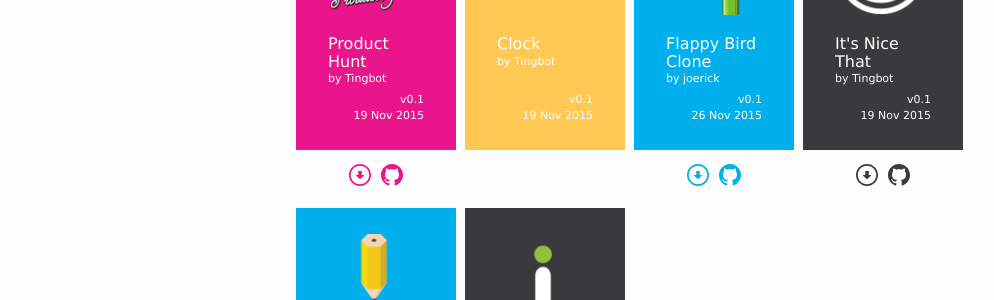
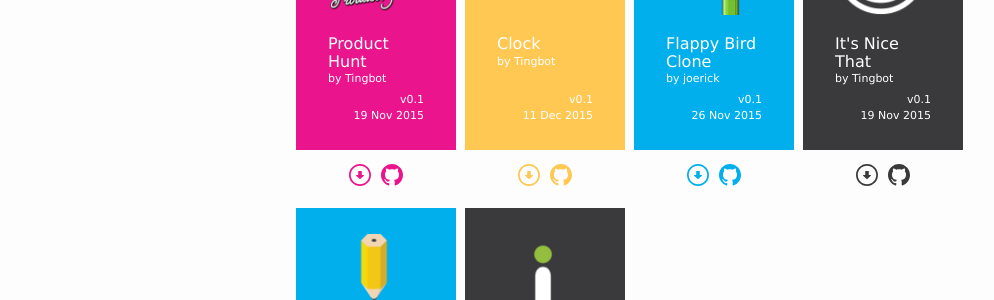
Before and after one commit to tingbot/ocean, a Jekyll site: the page built from index.html, in a window 1280 px wide. Shown: the part 472-772 px from the top of the page, without its empty margins (95-1089 px from the left). Built offline with Jekyll 4.4.1, drawn with Linux system fonts in a browser that asks for light colours.

```diff
--- a/_data/apps.yaml
+++ b/_data/apps.yaml
@@ -47,11 +47,11 @@
 - name: Clock
   creator: Tingbot
   version: v0.1
-  modified_date: 19 Nov 2015
+  modified_date: 11 Dec 2015
   background_color: fec852
   icon: /img/apps/Clock-192x192.png
-  github_url:
-  zip_url:
+  github_url: https://github.com/tingbot-apps/clock
+  zip_url: https://github.com/tingbot-apps/clock/archive/master.zip
 
 - name: Flappy Bird Clone
   creator: joerick
```
